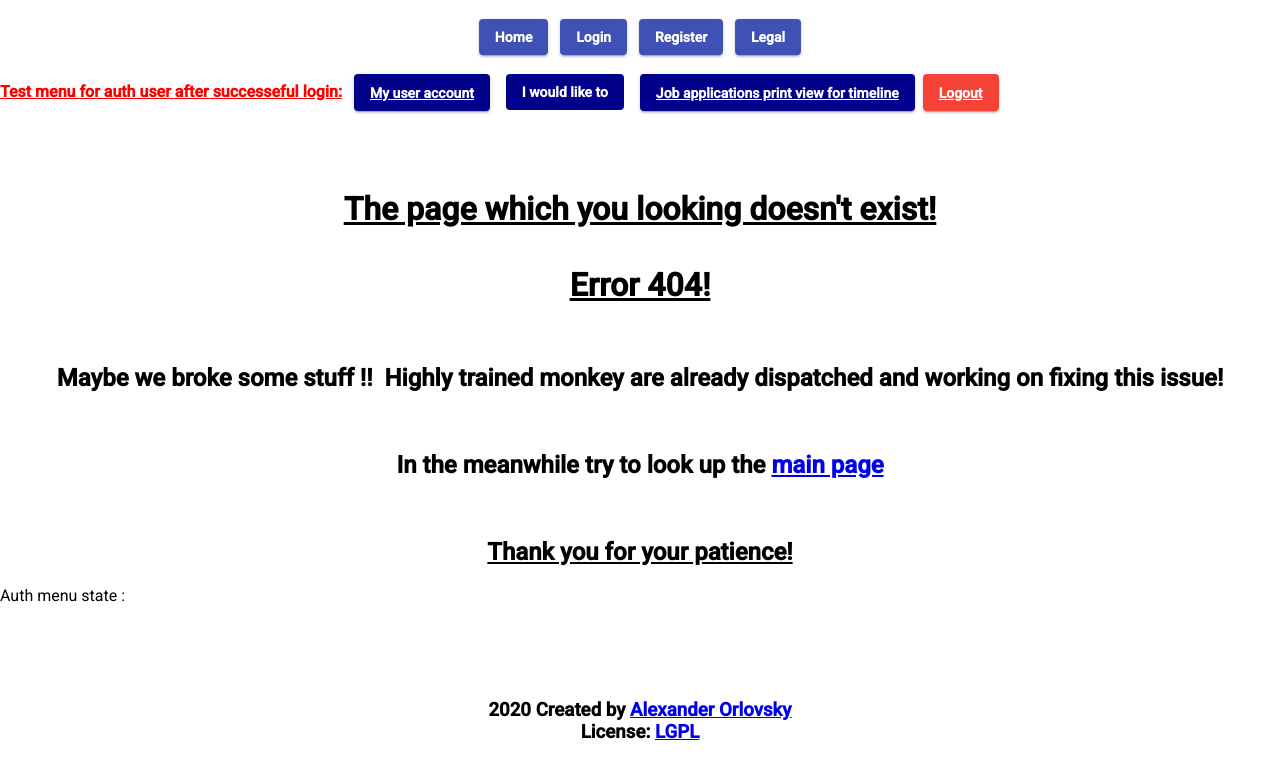
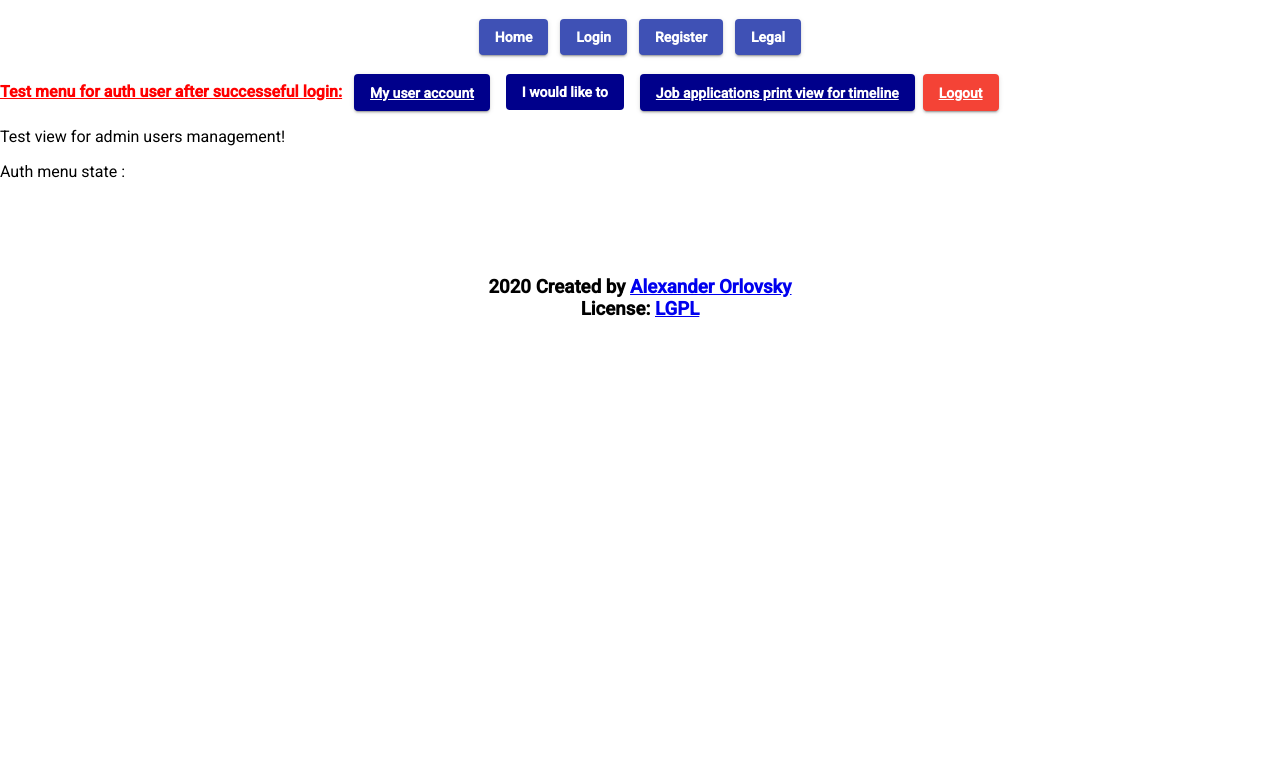
Before and after one commit to orlovskyjavaprofi/jobmanager2020AngularVersion, an Angular app in the folder jobmanager2020/: page /admusersmgmt in a window 1280 px wide. Shown: the top 778 px of the page. Built offline with nearby package versions, Linux system fonts and the light colour scheme.

Commit message:
add the route for the admin view users management component

```diff
--- a/jobmanager2020/src/app/components/adminusersmanagement/adminusersmanagement.component.html
+++ b/jobmanager2020/src/app/components/adminusersmanagement/adminusersmanagement.component.html
@@ -1 +1 @@
-<p>adminusersmanagement works!</p>
+<p>Test view for admin users management!</p>
--- a/jobmanager2020/src/app/routermodule/routermodule-routing.module.ts
+++ b/jobmanager2020/src/app/routermodule/routermodule-routing.module.ts
@@ -1,5 +1,6 @@
 import { NgModule } from '@angular/core';
 import { Routes, RouterModule } from '@angular/router';
+import { AdminusersmanagementComponent } from '../components/adminusersmanagement/adminusersmanagement.component';
 import { CreateemailComponent } from '../components/createemail/createemail.component';
 import { CreatenewjobapplicationComponent } from '../components/createnewjobapplication/createnewjobapplication.component';
 import { CurrentjobapplicationsComponent } from '../components/currentjobapplications/currentjobapplications.component';
@@ -42,6 +43,10 @@ const routes: Routes = [
     redirectTo: '/welcome',
     pathMatch: 'full',
   },
+  {
+    path: 'admusersmgmt',
+    component: AdminusersmanagementComponent,
+  },
   { path: '**', component: WrongurlerrorComponent },
 ];
 
```
